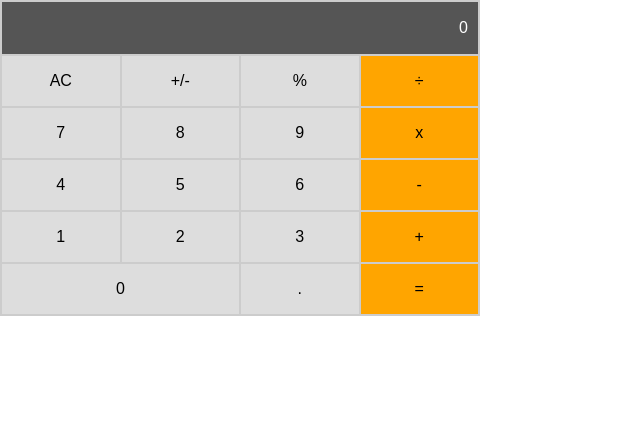
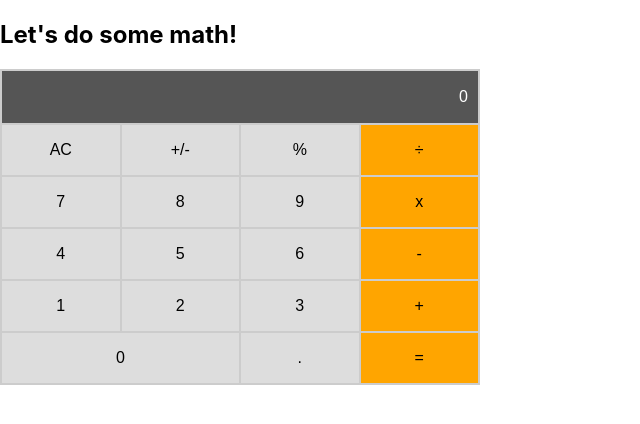
Before and after one commit to alexmedinasf/math-magician, a React (Create React App) app: page / in a window 1280 px wide. Shown: the top 424 px of the page, without its empty margins (0-640 px from the left). Built offline with nearby package versions, Linux system fonts and the light colour scheme.

Commit message:
minor fixes

```diff
--- a/src/components/Calculator.js
+++ b/src/components/Calculator.js
@@ -18,9 +18,12 @@ const Calculator = () => {
   const getDisplayInfo = () => obj;
 
   return (
-    <div id="calculator">
-      <CalculatorDisplay onDisplay={getDisplayInfo} onKeyEvent={handleChange} />
-      <CalculatorButtons onClickButtons={handleChange} />
+    <div id="wrapper">
+      <h2>Let&apos;s do some math!</h2>
+      <div id="calculator">
+        <CalculatorDisplay onDisplay={getDisplayInfo} onKeyEvent={handleChange} />
+        <CalculatorButtons onClickButtons={handleChange} />
+      </div>
     </div>
   );
 };
--- a/src/pages/Home.js
+++ b/src/pages/Home.js
@@ -1,7 +1,7 @@
 import React from 'react';
 
 const Home = () => (
-  <div className="Home">
+  <div className="home">
     <h1>Welcome to Math Magicians</h1>
     <p>
       Lorem ipsum dolor sit amet consectetur, adipisicing elit. Sint ut vel
--- a/src/pages/Quote.js
+++ b/src/pages/Quote.js
@@ -20,7 +20,7 @@ const Quote = () => {
   }, []);
 
   return (
-    <div className="Quote">
+    <div className="quote">
       <blockquote>{quote.quote}</blockquote>
       <div>{quote.author}</div>
     </div>
```
